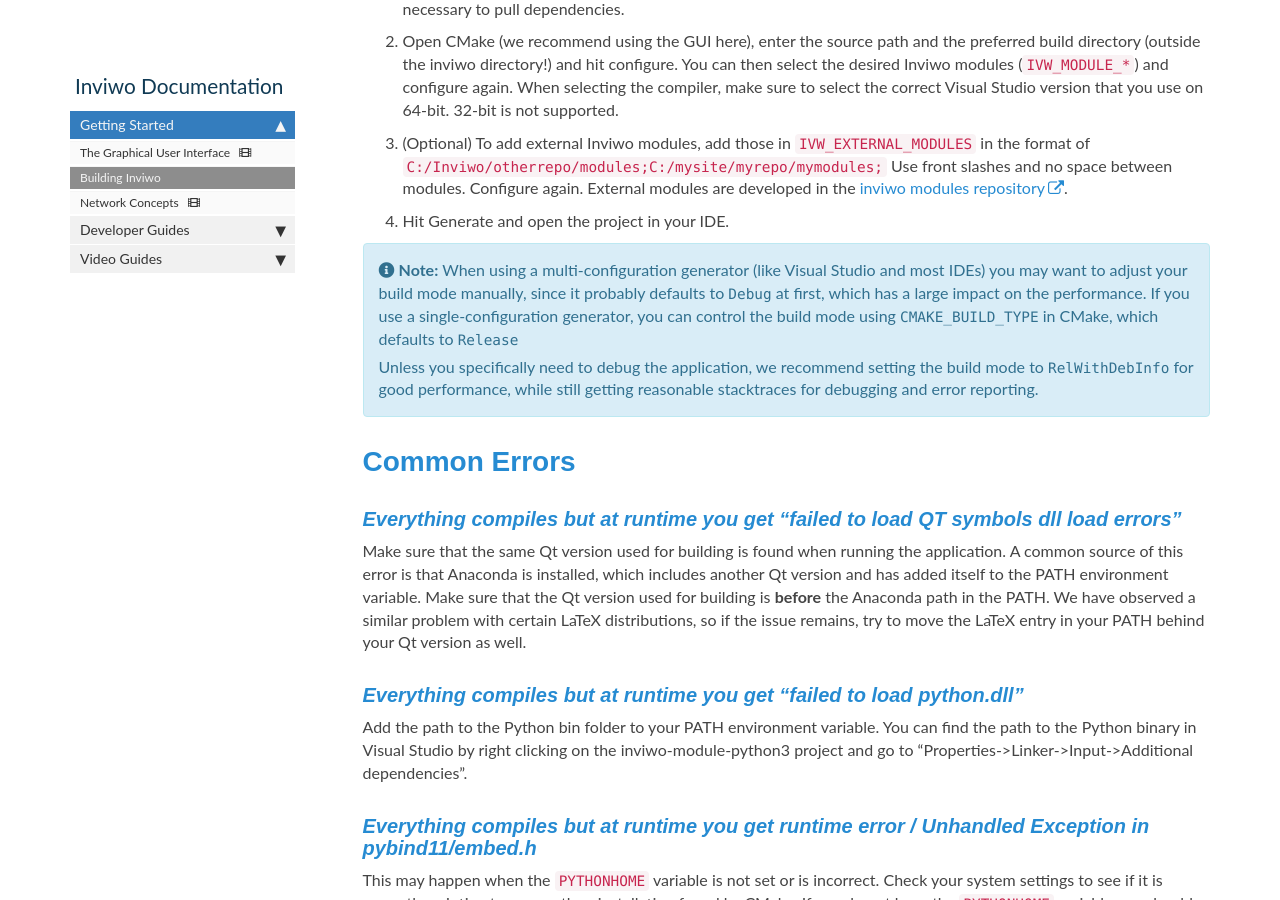
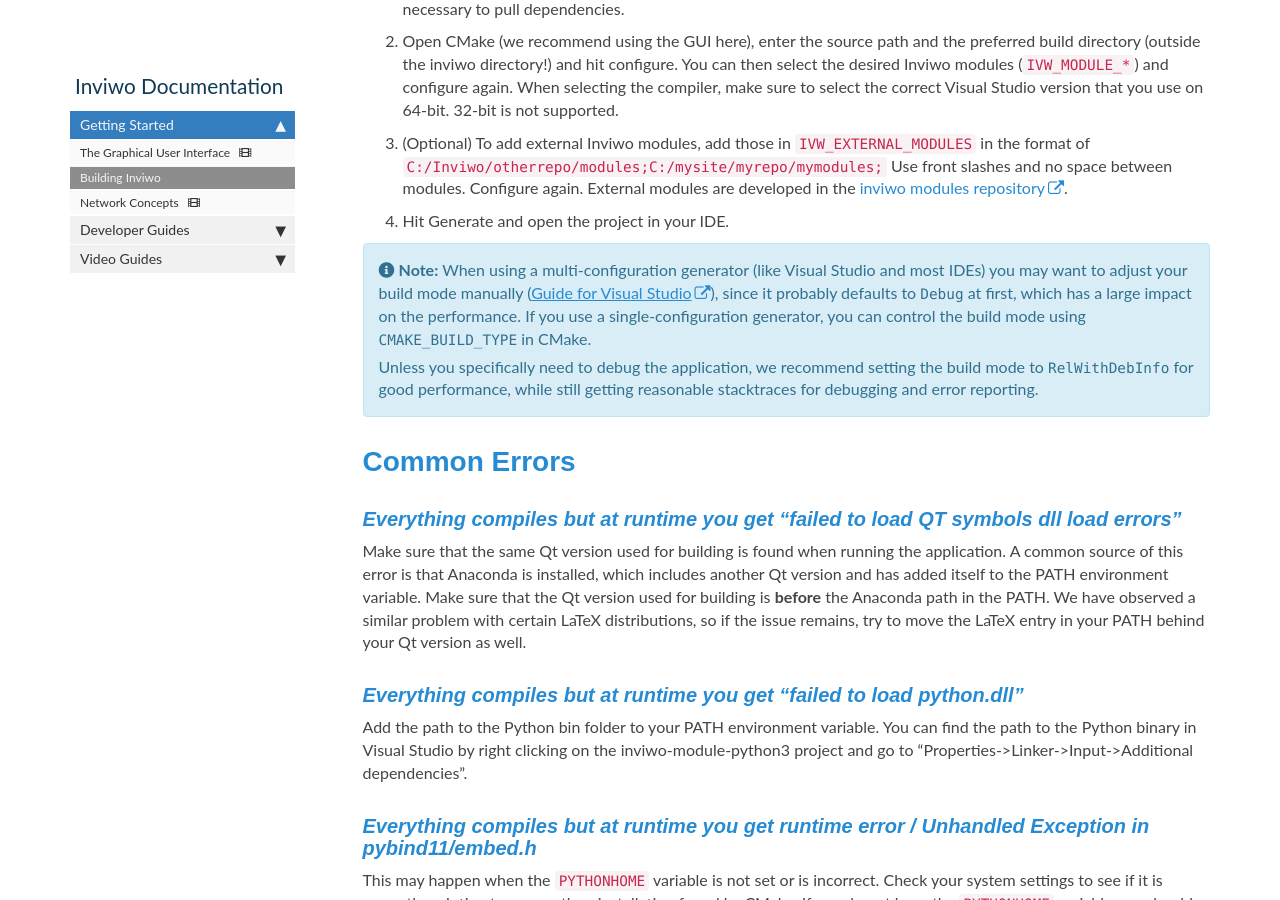
Before and after one commit to inviwo/inviwo.github.io, a Jekyll site: the page built from pages/manual/manual-gettingstarted-build.md, in a window 1280 px wide and 900 px high, scrolled down 1083 px. Built offline with Jekyll 4.4.1, drawn with Linux system fonts in a browser that asks for light colours; comment, search, counter and statistics services are not loaded; some of the changed text lies outside the part shown.

Commit message:
incorporate review

```diff
--- a/pages/manual/manual-gettingstarted-build.md
+++ b/pages/manual/manual-gettingstarted-build.md
@@ -30,8 +30,8 @@
 4. Hit Generate and open the project in your IDE.
 
 {% include note.html content="
-When using a multi-configuration generator (like Visual Studio and most IDEs) you may want to adjust your build mode manually, since it probably defaults to `Debug` at first, which has a large impact on the performance.
-If you use a single-configuration generator, you can control the build mode using `CMAKE_BUILD_TYPE` in CMake, which defaults to `Release`
+When using a multi-configuration generator (like Visual Studio and most IDEs) you may want to adjust your build mode manually ([Guide for Visual Studio](https://docs.microsoft.com/en-us/visualstudio/debugger/how-to-set-debug-and-release-configurations?view=vs-2019)), since it probably defaults to `Debug` at first, which has a large impact on the performance.
+If you use a single-configuration generator, you can control the build mode using `CMAKE_BUILD_TYPE` in CMake.
 
  Unless you specifically need to debug the application, we recommend setting the build mode to `RelWithDebInfo` for good performance, while still getting reasonable stacktraces for debugging and error reporting.
 " %}
@@ -82,7 +82,7 @@
  External modules are developed in the [inviwo modules repository](https://github.com/inviwo/modules).
 4. Hit Generate and open the project in your IDE.
 {% include note.html content="
-If you are using a single-configuration generator (like Make or Ninja) to build Inviwo, you can control the build mode with the `CMAKE_BUILD_TYPE` attribute in your CMake config. The default here is `Release`. This will give you great performance, but also inaccurate stack traces in case of an error.
+If you are using a single-configuration generator (like Make or Ninja) to build Inviwo, you can control the build mode with the `CMAKE_BUILD_TYPE` attribute in your CMake config.
 
 When using a multi-configuration generator (like Visual Studio and most IDEs) you may want to adjust your build mode manually, since it probably defaults to `Debug` at first, which has a large impact on the performance.
 
@@ -95,7 +95,7 @@
 {% include note.html content="
 When using a multi-configuration generator (like Xcode) you may want to adjust your build mode manually, since it probably defaults to `Debug` at first, which has a large impact on the performance.
 
-If you use a single-configuration generator, you can control the build mode using `CMAKE_BUILD_TYPE` in CMake, which defaults to `Release`
+If you use a single-configuration generator, you can control the build mode using `CMAKE_BUILD_TYPE` in CMake.
 
  Unless you specifically need to debug the application, we recommend setting the build mode to `RelWithDebInfo` for good performance, while still getting reasonable stacktraces for debugging and error reporting.
 " %}
@@ -103,7 +103,7 @@
 
 ## Recommended Visual studio setup (Optional)
 
-1. Visual Studio: Set the build mode to `RelWithDebInfo`
+1. Visual Studio: Set the build mode to `RelWithDebInfo` ([See this guide for Visual Studio](https://docs.microsoft.com/en-us/visualstudio/debugger/how-to-set-debug-and-release-configurations?view=vs-2019))
 
 2. Visual Studio: `Tools->Options->Projects and Solutions->Build and Run->maximum number of parallel project builds` We recommend 2-4 on an 8-core machine
 
```
